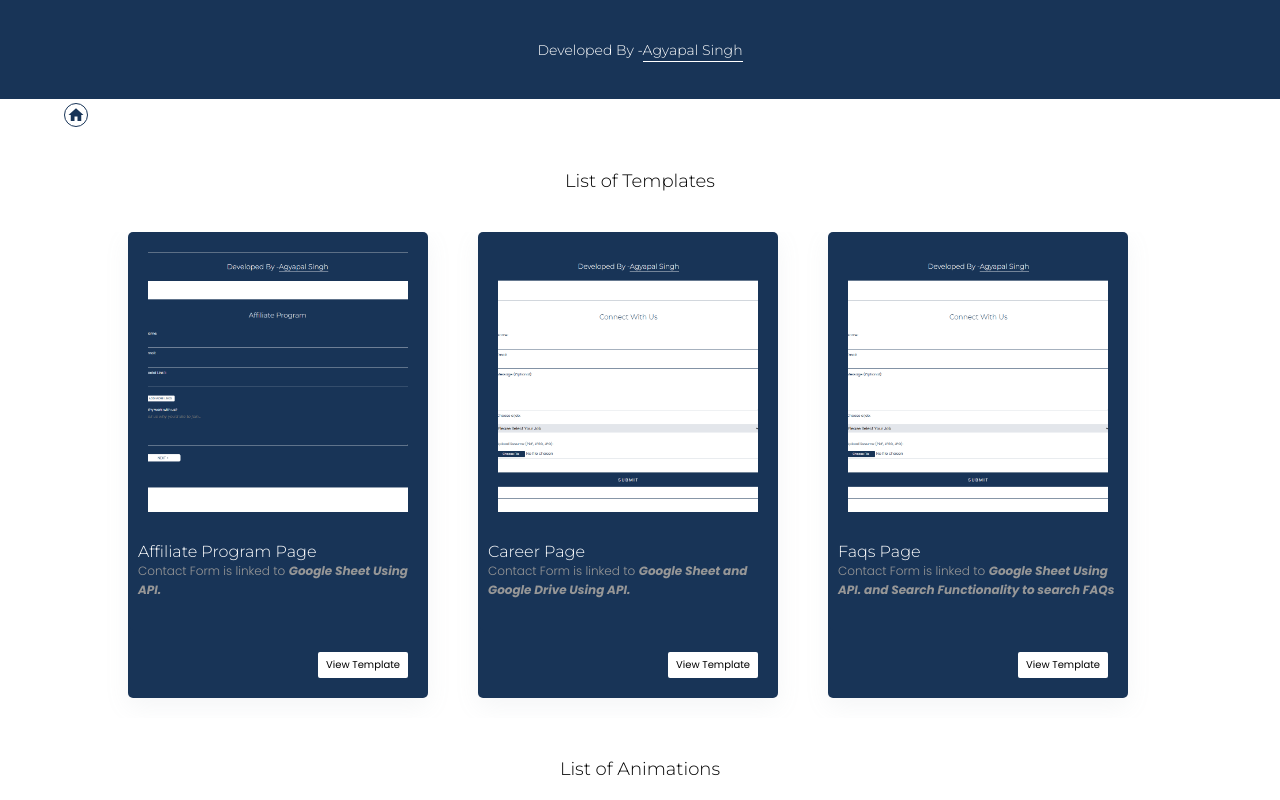
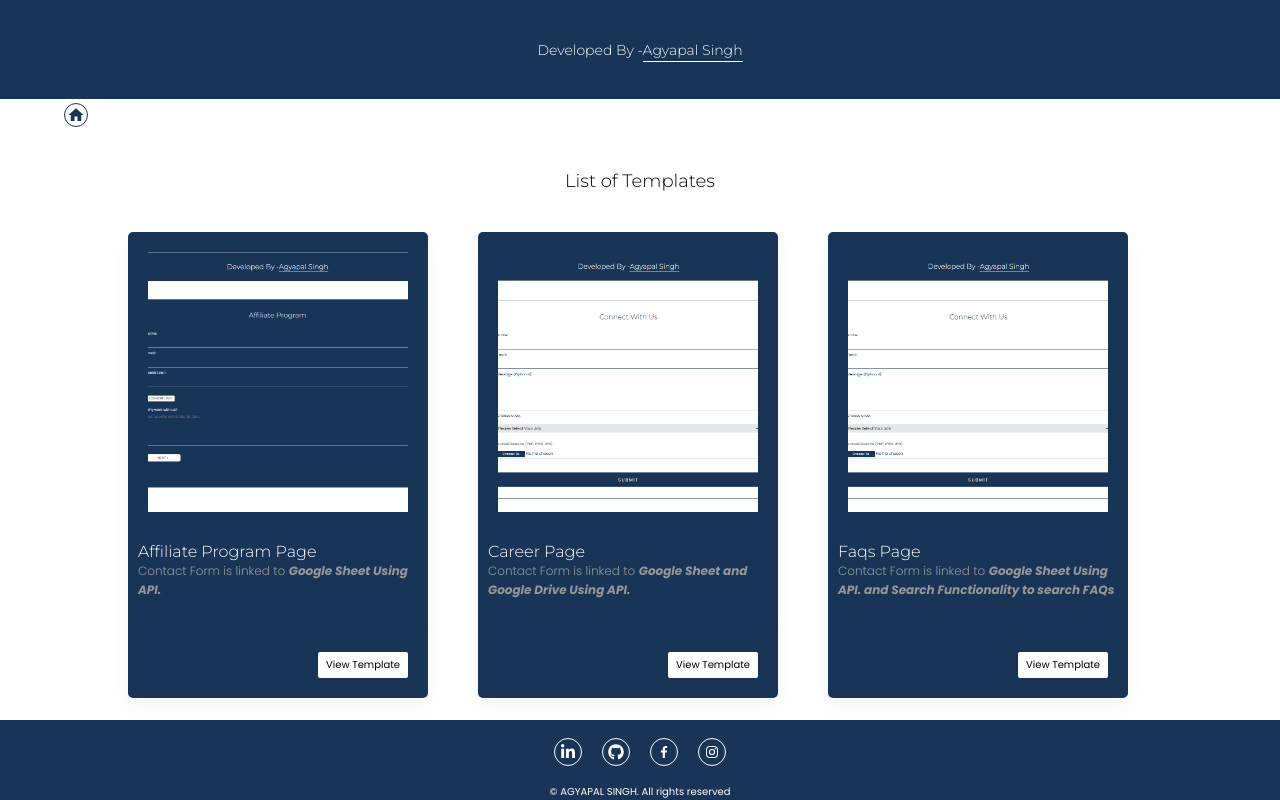
Before and after one commit to AgyapalSingh/React-Templates-Projects, a React (Vite) app: page / in a window 1280 px wide. Shown: the top 800 px of the page. Built offline with nearby package versions, Linux system fonts and the light colour scheme.

Commit message:
Footer Sticky at bottom

```diff
--- a/src/index.css
+++ b/src/index.css
@@ -129,13 +129,16 @@ header {
 /* Footer */
 
 footer {
-  height: 100px;
+  height: 80px;
   background-color: var(--theme-color-teritary);
   color: var(--theme-color-primary);
   text-align: center;
   align-items: center;
   display: flex;
   justify-content: center;
+  position: sticky;
+  bottom: 0;
+  z-index: 1000;
 }
 
 .ag-footer-container {
```
